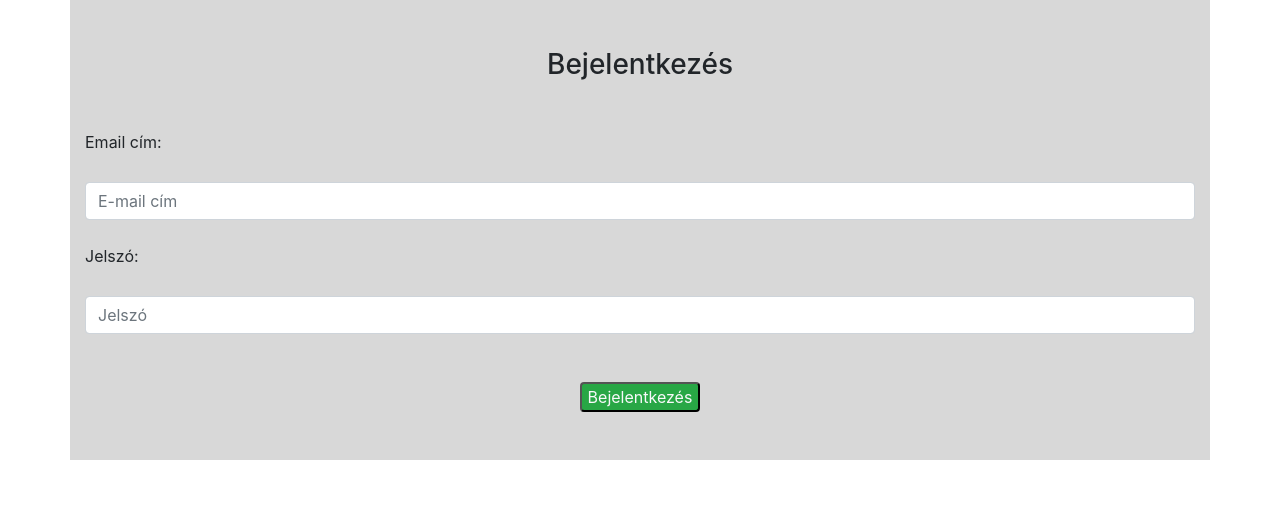
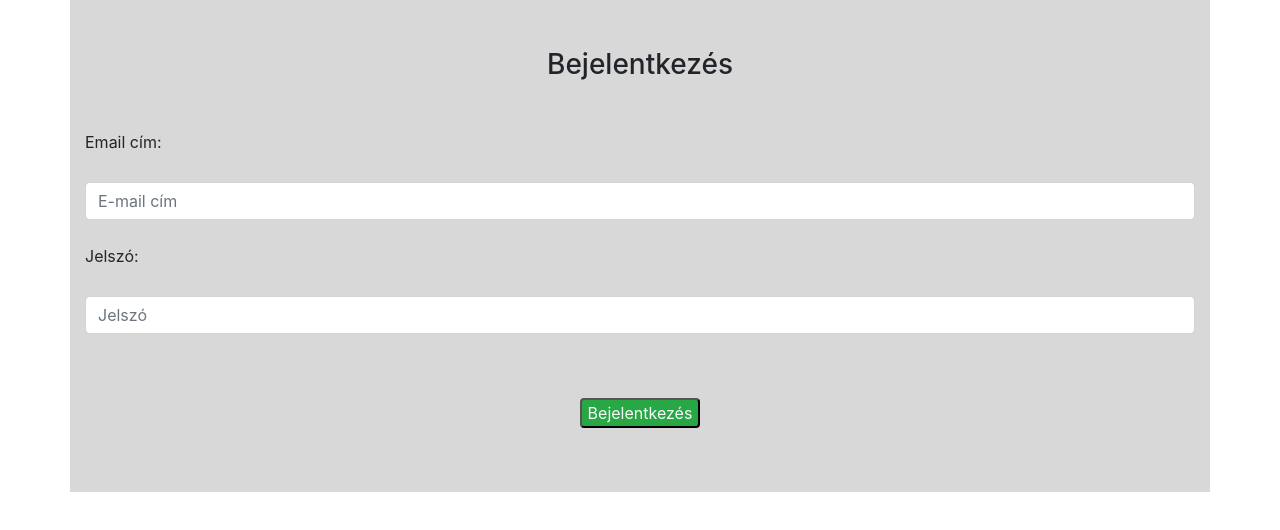
Before and after one commit to flowacademyhu/iota-munkalap, a React (Create React App) app in the folder frontend/: page / in a window 1280 px wide. Shown: the top 530 px of the page. Built offline with nearby package versions, Linux system fonts and the light colour scheme.

Commit message:
Put margin to the button

```diff
--- a/frontend/src/Button.js
+++ b/frontend/src/Button.js
@@ -2,7 +2,7 @@ import React from 'react'
 
 function Button({ text, onClick, type }) {
   return (
-    <button className="rounded bg-success text-light" onClick={onClick} type={type}>{text}</button>
+    <button className="rounded bg-success text-light my-3" onClick={onClick} type={type}>{text}</button>
   );
 }
 
```
